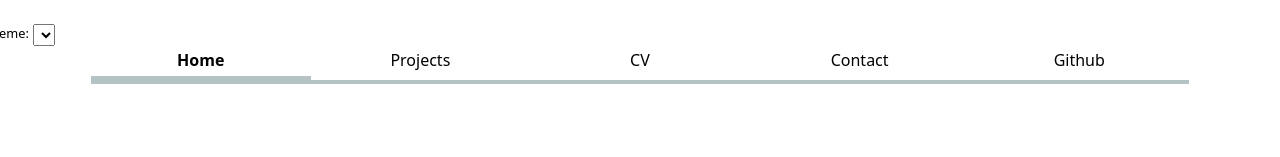
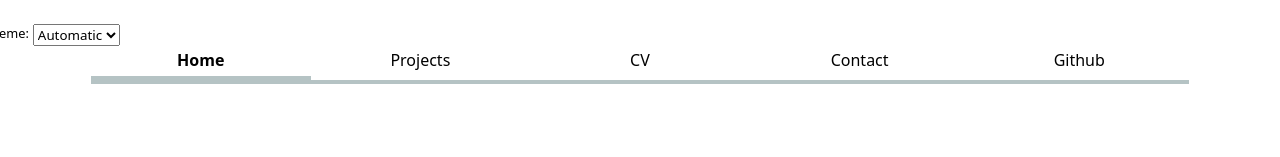
Before and after one commit to dilaozberkman/lab3, a SvelteKit app: page / in a window 1280 px wide. Shown: the top 157 px of the page. Built offline with nearby package versions, Linux system fonts and the light colour scheme.

Commit message:
added back the options

```diff
--- a/src/routes/+layout.svelte
+++ b/src/routes/+layout.svelte
@@ -15,7 +15,11 @@
 
 <label class="color-scheme-switch">
   Theme:
-  <select bind:value={colorScheme}></select>
+  <select bind:value={colorScheme}>
+    <option value="light dark">Automatic</option>
+    <option value="light">Light</option>
+    <option value="dark">Dark</option>
+  </select>
 </label>
 
 <nav>
```
